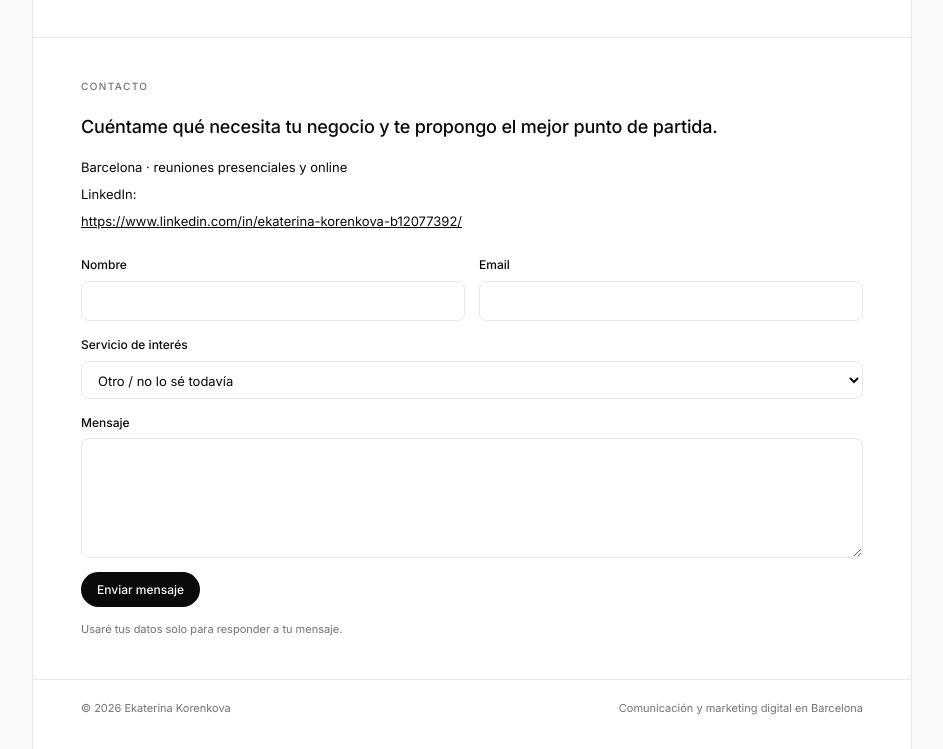
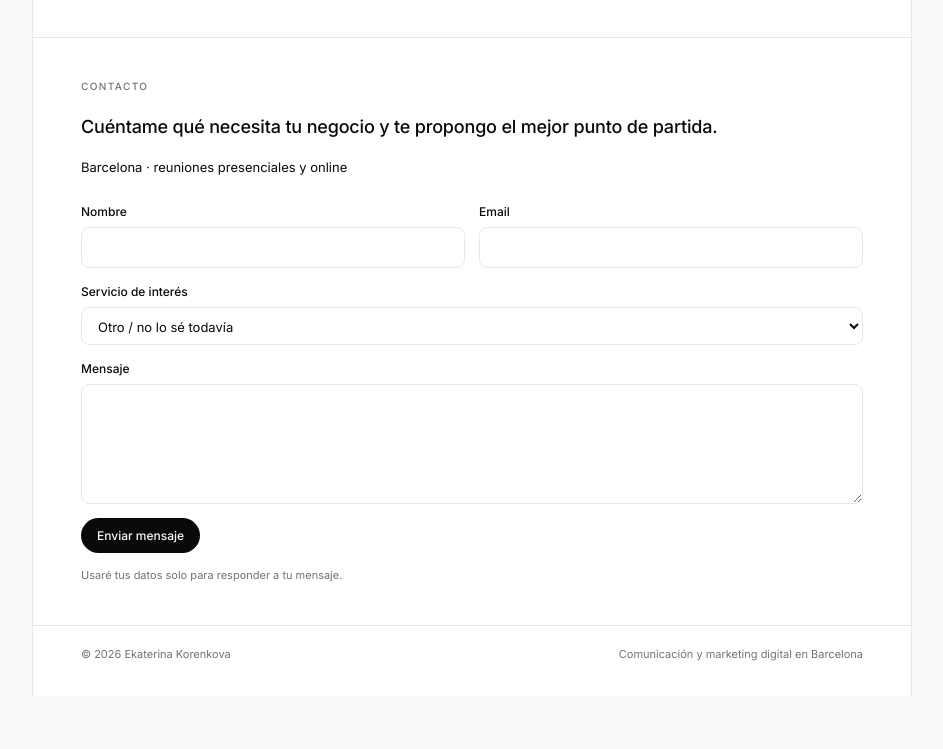
Before and after one commit to YraKudasov/Ekaterina_Korenkova, a plain HTML site: page index.html in a window 1280 px wide. Shown: the part 3334-4083 px from the top of the page, without its empty margins (168-1111 px from the left). After the commit the page ends 4030 px from the top, so only its background shows below. Drawn offline with Linux system fonts and the light colour scheme.

Commit message:
Remove LinkedIn row from contact list
Co-Authored-By: Claude Sonnet 5.5 <noreply@anthropic.com>
Claude-Session: https://claude.ai/code/session_01NXXDg6GyFD3ZBfGWdX4qSD

```diff
--- a/index.html
+++ b/index.html
@@ -601,7 +601,6 @@ function render(lang) {
   var rows = ['<span>' + esc(t.cLoc) + "</span>"];
   if (CONFIG.email) rows.push(esc(t.cEmail) + ': <a href="mailto:' + esc(CONFIG.email) + '">' + esc(CONFIG.email) + "</a>");
   if (CONFIG.phone) rows.push(esc(t.cPhone) + ': <a href="tel:' + esc(CONFIG.phone) + '">' + esc(CONFIG.phone) + "</a>");
-  if (CONFIG.linkedin) rows.push(esc(t.cLinkedin) + ': <a href="' + esc(CONFIG.linkedin) + '">' + esc(CONFIG.linkedin) + "</a>");
   if (CONFIG.instagram) rows.push(esc(t.cInstagram) + ': <a href="' + esc(CONFIG.instagram) + '">' + esc(CONFIG.instagram) + "</a>");
   $("c-list").innerHTML = rows.join("");
   $("foot-l").textContent = t.footL;
```
